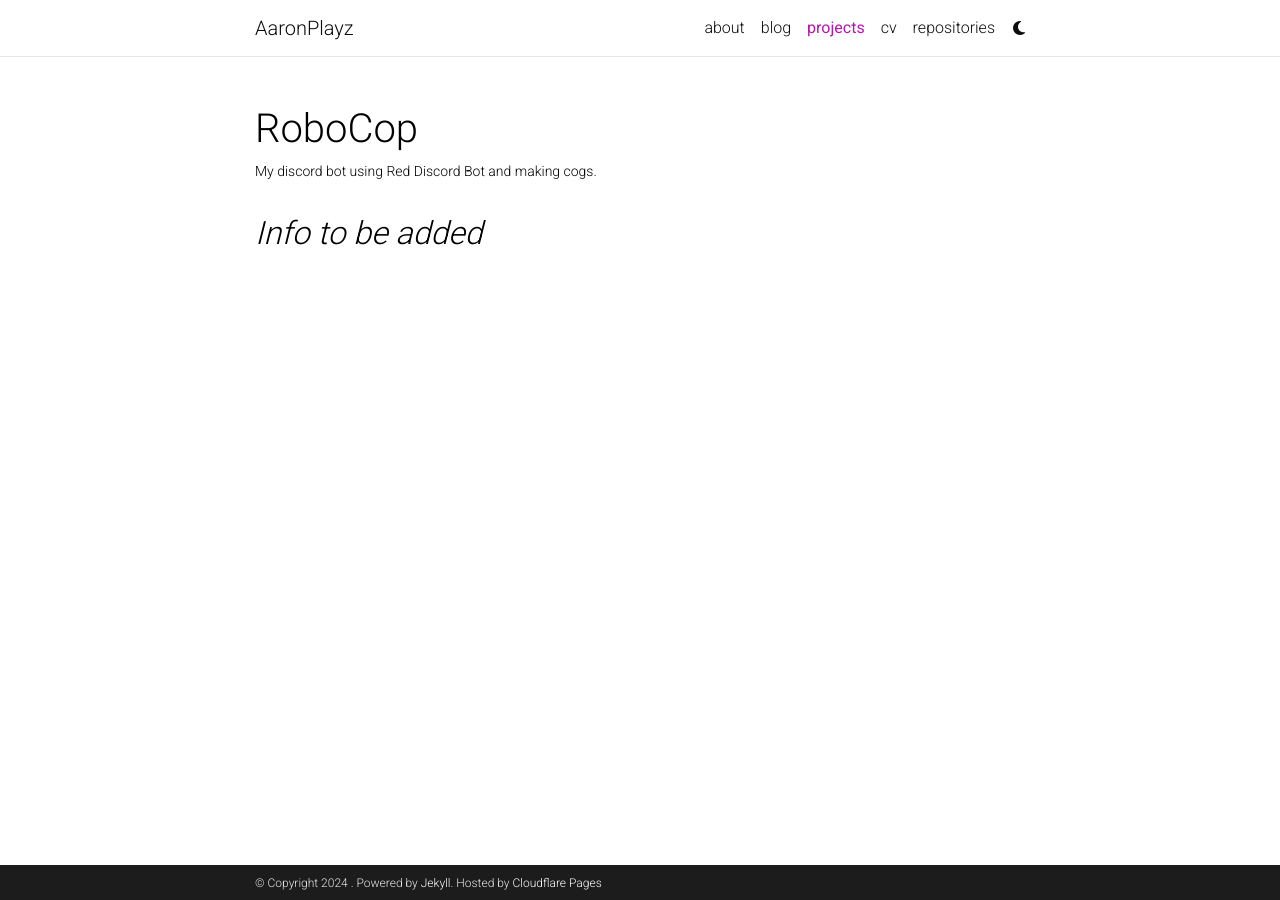
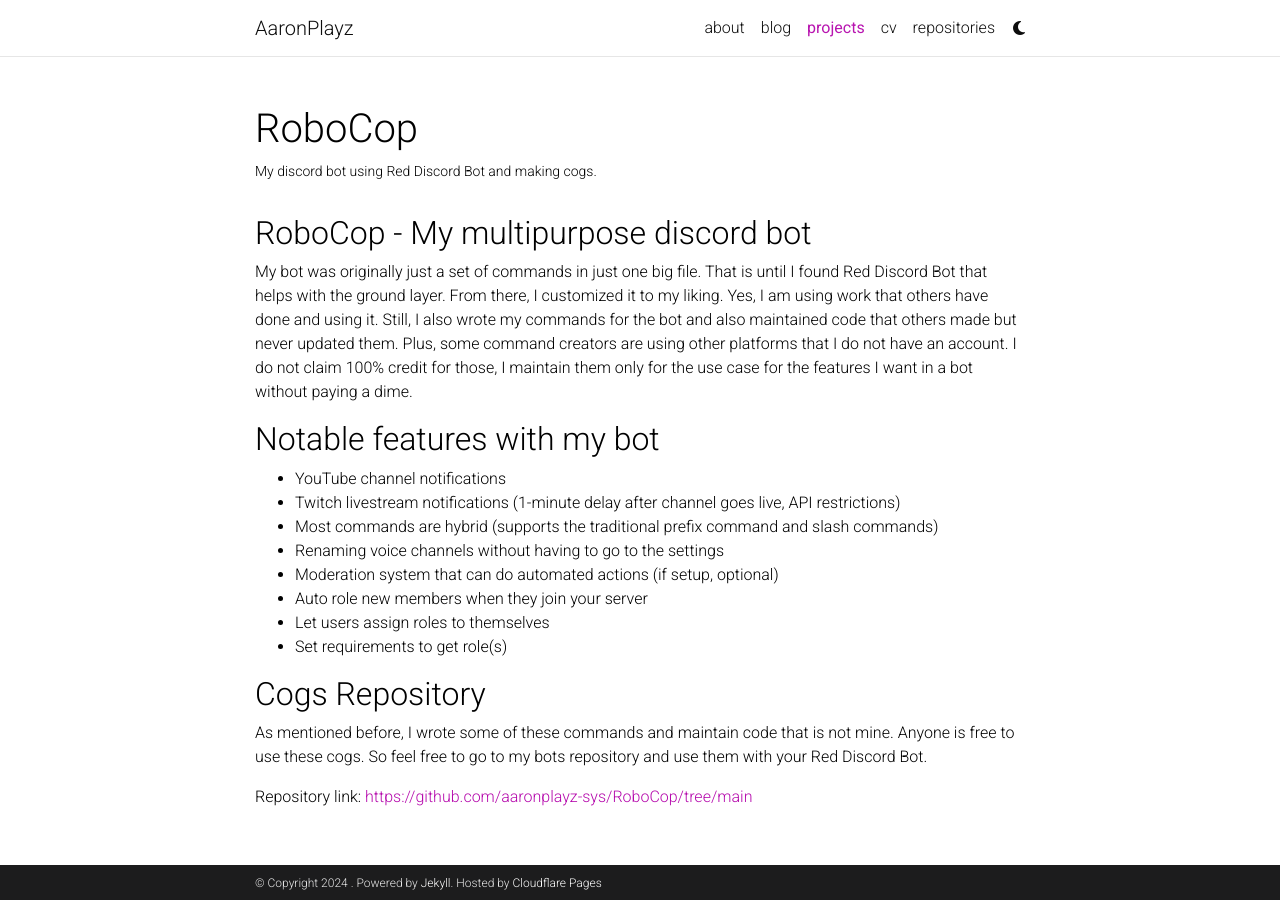
Before and after one commit to aaronplayz-sys/website, a Jekyll site: the page built from _projects/RoboCop.md, in a window 1280 px wide. Built offline with Jekyll 4.4.1, drawn with Linux system fonts in a browser that asks for light colours; comment, search, counter and statistics services are not loaded; a style sheet for code colours, icons or effects is not loaded.

Commit message:
Update RoboCop.md

```diff
--- a/_projects/RoboCop.md
+++ b/_projects/RoboCop.md
@@ -7,4 +7,22 @@ importance: 3
 category: Other
 ---
 
-## *Info to be added*
+## RoboCop - My multipurpose discord bot
+
+My bot was originally just a set of commands in just one big file. That is until I found Red Discord Bot that helps with the ground layer. From there, I customized it to my liking. Yes, I am using work that others have done and using it. Still, I also wrote my commands for the bot and also maintained code that others made but never updated them. Plus, some command creators are using other platforms that I do not have an account. I do not claim 100% credit for those, I maintain them only for the use case for the features I want in a bot without paying a dime.
+
+## Notable features with my bot
+- YouTube channel notifications
+- Twitch livestream notifications (1-minute delay after channel goes live, API restrictions)
+- Most commands are hybrid (supports the traditional prefix command and slash commands)
+- Renaming voice channels without having to go to the settings
+- Moderation system that can do automated actions (if setup, optional)
+- Auto role new members when they join your server
+- Let users assign roles to themselves
+- Set requirements to get role(s)
+
+## Cogs Repository
+
+As mentioned before, I wrote some of these commands and maintain code that is not mine. Anyone is free to use these cogs. So feel free to go to my bots repository and use them with your Red Discord Bot.
+
+Repository link: <https://github.com/aaronplayz-sys/RoboCop/tree/main>
```
